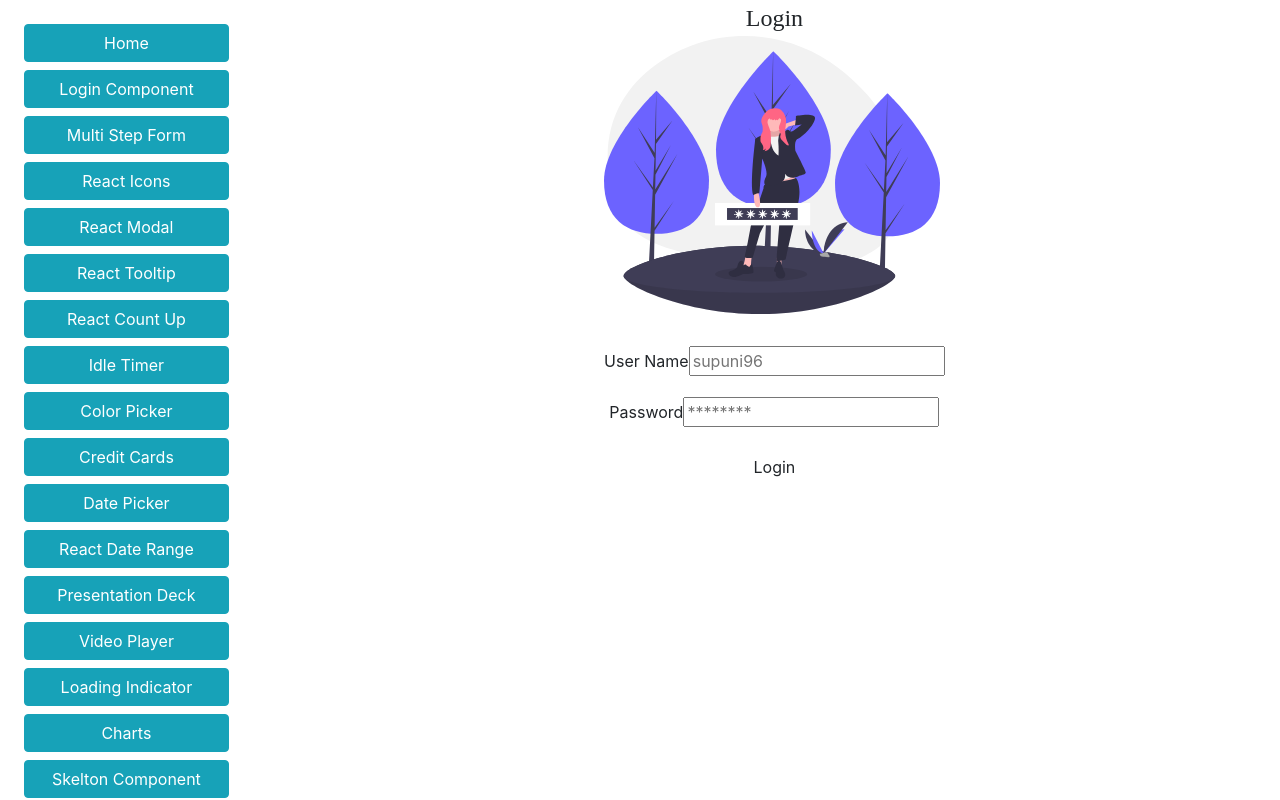
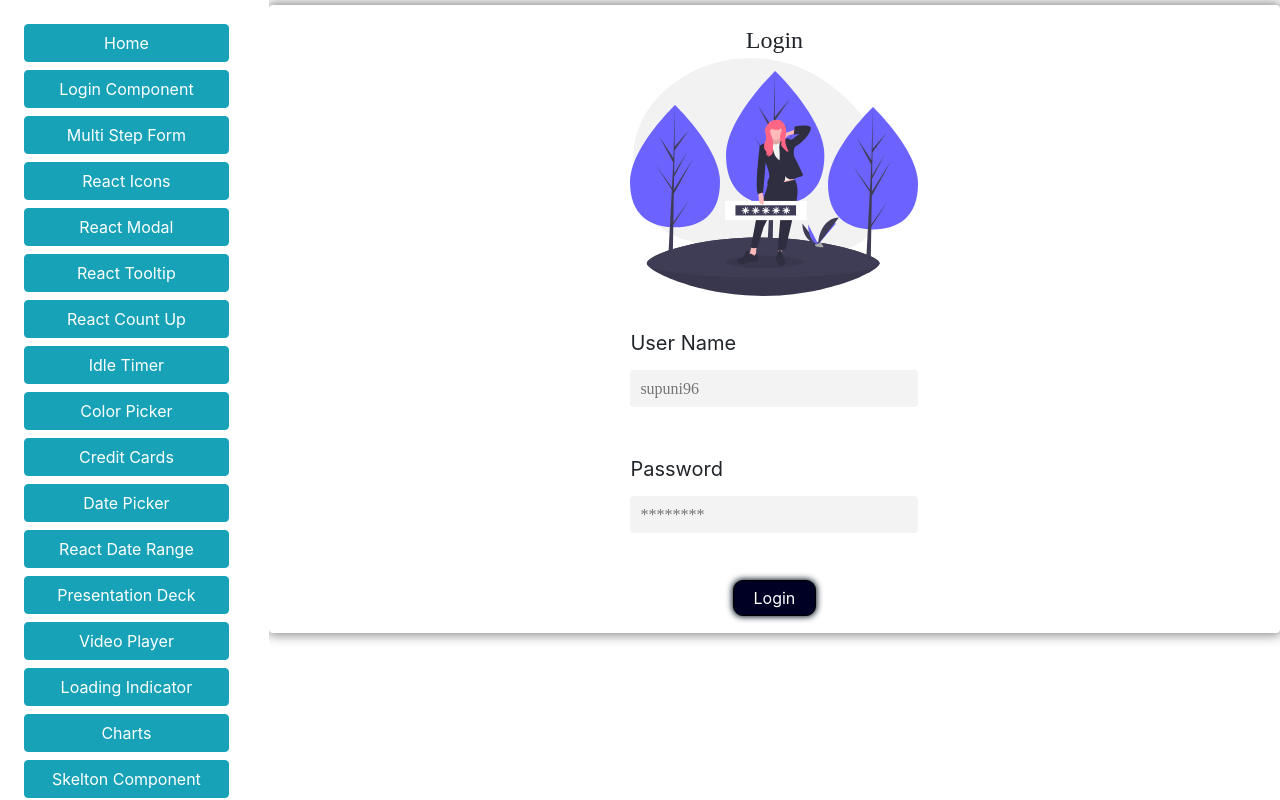
Before and after one commit to supuni9622/React-Components-Mix, a React (Create React App) app in the folder react-mix/: page /login-component in a window 1280 px wide. Built offline with nearby package versions, Linux system fonts and the light colour scheme.

Commit message:
Created components without transitions and proper styling

```diff
--- a/react-mix/src/components/loginComponent/Index.js
+++ b/react-mix/src/components/loginComponent/Index.js
@@ -1,14 +1,58 @@
-import React from 'react';
+import React, {useState, useCallback, useRef} from 'react';
 import Login from './Login';
+import Register from './Register';
 
 //import './style.scss';
 // Tried a lot to install node-sass npm package to use scss with react. But it failed
 import './style.css';
 
+// Have to fix transitions (rightSide Issue) styling issues
+
+const RightSide = ({containerRef, onClick, current}) => {
+
+    const containerVal = useRef(containerRef);
+    return (
+        <div className='right-side' ref={containerVal} onClick={onClick}>
+            <div className='inner-container'>
+                <div className='text'>
+                    <h4>{current}</h4>
+                </div>
+            </div>
+        </div>
+    )
+}
+
 const Index = () => {
+
+    const [isLogginActive, setIsLogginActive] = useState(true);
+
+    const current = isLogginActive ? 'Register' : 'Login';
+
+    const currentActive = isLogginActive ? 'login' : 'register';
+
+    const changeState = useCallback(() => {
+            if(isLogginActive){
+            //     currentActive.classList.remove('right');
+            //    currentActive.classList.add('left');
+               setIsLogginActive(false);
+            }else{
+                // this.rightSide.classList.remove('left');
+                // this.rightSide.classList.add('right');
+            //     currentActive.classList.remove('right');
+            //    currentActive.classList.add('left');
+                setIsLogginActive(true);
+            }
+        },[isLogginActive, setIsLogginActive]);
+
     return (
-        <div>
-            <Login/>
+        <div className='Login-App'>
+            <div className='login'>
+                <div className='login-container'>
+                    {isLogginActive && <Login containerRef={current}/>}
+                    {!isLogginActive && <Register containerRef={current}/>}
+                </div>
+                <RightSide current={current} containerRef={currentActive} onClick={changeState}/>
+            </div>
         </div>
     )
 }
--- a/react-mix/src/components/loginComponent/Login.js
+++ b/react-mix/src/components/loginComponent/Login.js
@@ -1,9 +1,11 @@
-import React from 'react';
+import React, {useRef} from 'react';
 import loginImage from './loginImage.svg';
 
-const Login = () => {
+const Login = ({containerRef}) => {
+
+    const containerVal = useRef(containerRef);
     return (
-        <div className='base-container'>
+        <div className='base-container' ref={containerVal}>
             <div className='header'>
                  Login
             </div>
@@ -23,7 +25,7 @@ const Login = () => {
                 </div>
             </div>
             <div className='footer'>
-                <button type='button' className='btn'> Login </button>
+                <button type='button' className='btn-login'> Login </button>
             </div>
         </div>
     )
--- a/react-mix/src/components/loginComponent/Register.js
+++ b/react-mix/src/components/loginComponent/Register.js
@@ -1,9 +1,11 @@
-import React from 'react';
+import React, {useRef} from 'react';
 import loginImage from './loginImage.svg';
 
-const Register = () => {
+const Register = ({containerRef}) => {
+
+    const containerVal = useRef(containerRef);
     return (
-        <div className='base-container'>
+        <div className='base-container' ref={containerVal}>
             <div className='header'>
                  Register
             </div>
@@ -27,7 +29,7 @@ const Register = () => {
                 </div>
             </div>
             <div className='footer'>
-                <button type='button' className='btn'> Register </button>
+                <button type='button' className='btn-login'> Register </button>
             </div>
         </div>
     )
--- a/react-mix/src/components/loginComponent/style.css
+++ b/react-mix/src/components/loginComponent/style.css
@@ -16,7 +16,7 @@
 }
 
 .image{
-    width: 21em;
+    width: 18em;
 }
 
 img{
@@ -30,3 +30,106 @@ img{
     flex-direction: column;
     align-items: center;
 }
+
+.form-group{
+    display: flex;
+    flex-direction: column;
+    align-items: flex-start;
+    width: fit-content;
+}
+
+label{
+    font-size: 20px;
+}
+
+input{
+    margin-top: 4px;
+    min-width: 18em;
+    height: 37px;
+    padding: 0px 10px;
+    font-size: 16px;
+    font-family: 'cursive';
+    background-color: #f3f3f3;
+    border: 0;
+    border-radius: 4px;
+    margin-bottom: 31px;
+    transition: all 250ms ease-in-out;
+}
+
+input :focus {
+    outline: none;
+    box-shadow: 0px 0px 12px 0.8px #0e81ce;
+}
+
+.btn-login{
+    padding: 5px 20px 5px 20px;
+    border: 1px solid black;
+    box-shadow: 0px 0px 6px 0.8px #00101b;
+    background-color: rgb(0, 0, 36);
+    color: white;
+    border-radius: 10px;
+}
+
+.login{
+    display: flex;
+    justify-content: center;
+    align-items: center;
+    margin-top: 5px;
+    position: relative;
+    z-index: 99;
+}
+
+.login-container{
+    display: flex;
+    justify-content: center;
+    align-items: center;
+    background-color: #fff;
+    box-shadow: 0px 0px 12px 2px rgba(15,15,15,0.5);
+    border-radius: 4px;
+    position: relative;
+    z-index: 99;
+    width: 100%;
+    height: 100%;
+    z-index: 99;
+    padding: 17px 10px;
+}
+
+.right-side{
+    display: flex;
+    flex-direction: column;
+    justify-content: center;
+    height: 90%;
+    background-color: #3498db;
+    width: 100%;
+    position: absolute;
+    right: -34%;
+    border-radius: 6px;
+    z-index: 1;
+    transition: all 400ms ease-in-out;
+    cursor: pointer;
+    box-shadow: 0px 0px 12px 2px rgba(15, 15, 15, 0.5);
+}
+
+.right-side:right{
+    right: -40%;
+    align-items: flex-end;
+}
+
+.right-side:right:hover{
+    right: -45%;
+}
+
+.right-side:left{
+    right: 40%;
+    align-items: flex-start;
+}
+
+.right-side:left:hover{
+    right: 45%;
+}
+
+.text{
+    font-size: 21px;
+    font-weight: 500;
+    color: #fff;
+}
```
